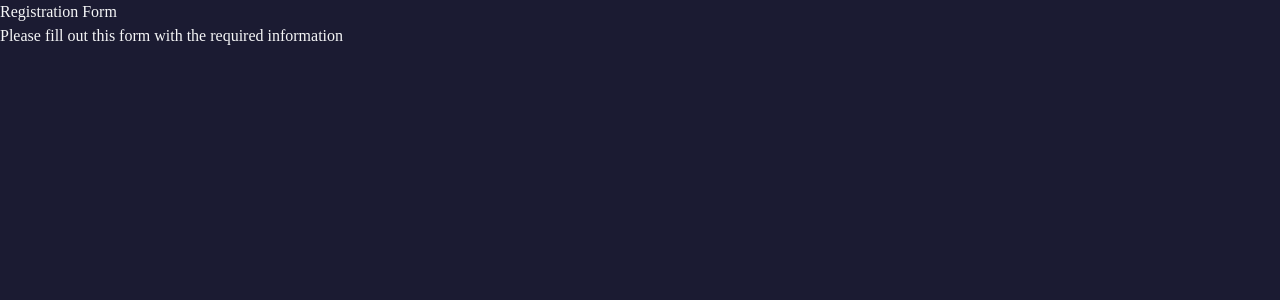
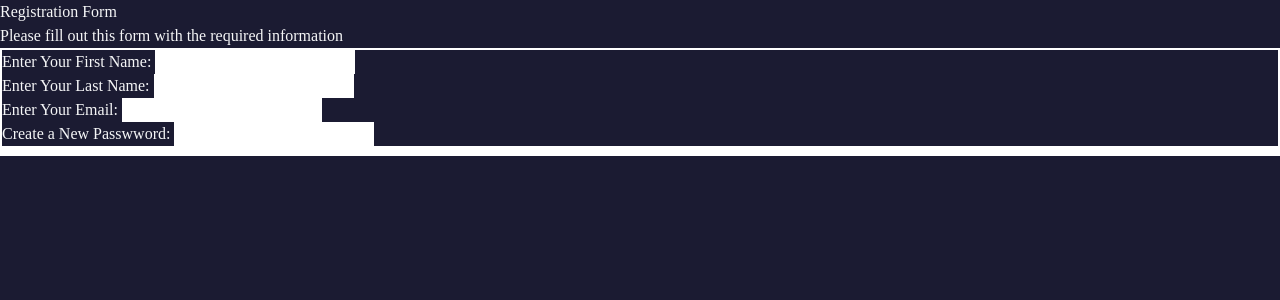
Before and after one commit to obedNuertey1/tailwindcss-registration-form, a React (Vite) app: page / in a window 1280 px wide. Shown: the top 300 px of the page. Built offline with nearby package versions, Linux system fonts and the light colour scheme.

Commit message:
update: updated App.tsx file

```diff
--- a/src/App.tsx
+++ b/src/App.tsx
@@ -1,4 +1,10 @@
-import './App.css'
+import './App.css';
+import Credential from './components/namespaces/Credentials';
+
+const labelText:Credential.Icredential<string>[] = [{labelText: "Enter Your First Name:", id: "first-name"}, {labelText: "Enter Your Last Name:", id: "last-name"}, {labelText: "Enter Your Email:", id:"email"}, {labelText: "Create a New Passwword:", id:"new-password"}];
+
+const credentialObject = new Credential.CredentialClass<Credential.Icredential<string>>(labelText);
+const labelJSX = credentialObject.getAllCredentials();
 
 const App = ():JSX.Element => {
   return (
@@ -6,14 +12,11 @@ const App = ():JSX.Element => {
       <h1>Registration Form</h1>
       <p>Please fill out this form with the required information</p>
       <form action="#" method="post">
-        <fieldset>
-          <label htmlFor=""></label>
-          <label htmlFor=""></label>
-          <label htmlFor=""></label>
-          <label htmlFor=""></label>
+        <fieldset className="border-white border-2">
+          {labelJSX}
         </fieldset>
-        <fieldset></fieldset>
-        <fieldset></fieldset>
+        <fieldset className="border-white border-2"></fieldset>
+        <fieldset className="border-white border-2"></fieldset>
       </form>
     </>
   );
--- /dev/null
+++ b/src/components/namespaces/Credentials.tsx
@@ -0,0 +1,28 @@
+namespace Credential{
+    export interface Icredential<T> {
+        labelText: String;
+        id: T;
+      };
+
+
+    type credentialJSX = JSX.Element[];
+
+    export class CredentialClass <U extends Icredential<string>>{
+        private labelText: U[];
+
+        constructor(labelText:U[]){
+            this.labelText = labelText;
+        };
+
+        public getAllCredentials():credentialJSX{
+            return this.labelText.map((elem:U):JSX.Element=>{
+                return (
+                  <label className="block" htmlFor={elem.id}>{elem.labelText} <input id={elem.id}/></label>
+                );
+            })
+        }
+
+    };
+};
+
+export default Credential;
```
Also changed, not shown: 6 other files (tests, documents, lock files or other folders).
